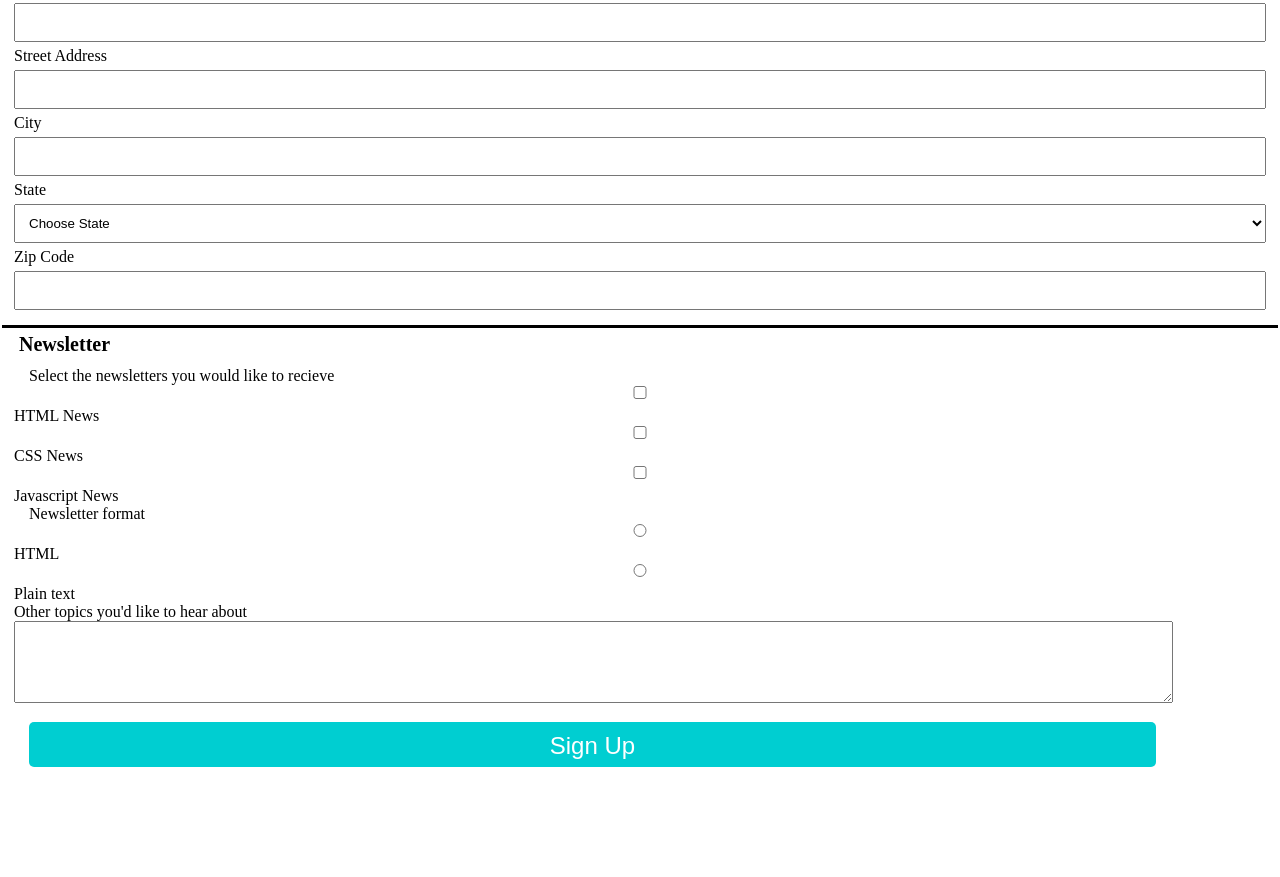
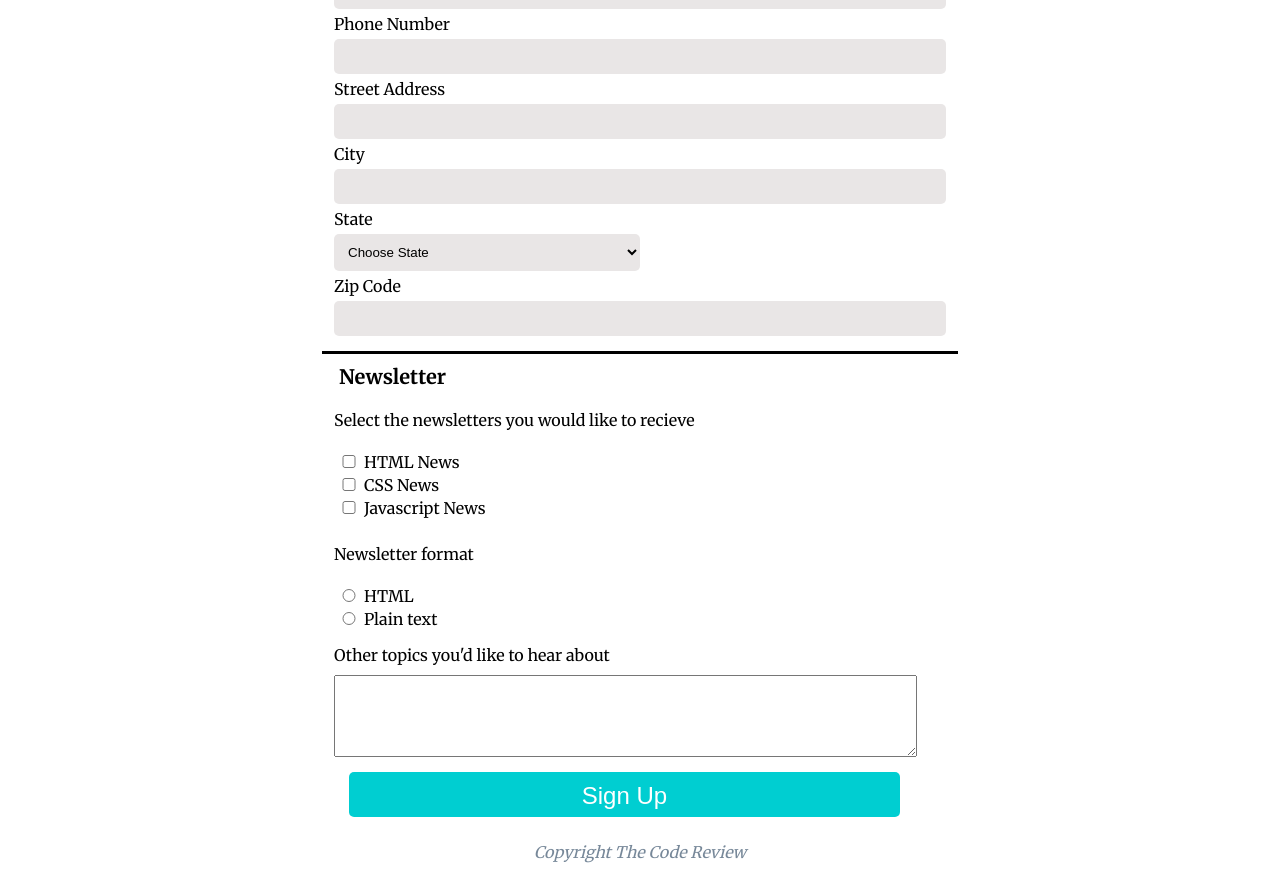
Before and after one commit to jsmcmill/Project-3, a plain HTML site: page Project 3/index.html in a window 1280 px wide. Shown: the part 457-1334 px from the top of the page. Before the commit the page ends 1249 px from the top, so only its background shows below. Drawn offline with Linux system fonts and the light colour scheme.

Commit message:
Add files via upload

```diff
--- a/Project 3/CSS/styles.css
+++ b/Project 3/CSS/styles.css
@@ -6,9 +6,9 @@ header {
     background-color: darkslategray;
     color: white;
     height: 100px;
-    width: 90%;
-    margin: 0 auto;
-    padding: 20px;
+    width: 100%;
+    margin: 0;
+    padding: 20px 0;
     text-align: center;
     font-size: .75em;
 }
@@ -36,13 +36,18 @@ input, select {
     margin: 5px auto;
     width: 100%;
     align-content: center;
+    border-radius: 5px;
+    border: 0 none;
+    background-color: rgb(233, 230, 230);
 }
 
 ::placeholder {
     text-align: right;
 }
 
-
+input[type=text]:active {
+    color: #52bab3;
+}
 
 fieldset {
     border: 0 none;
@@ -51,7 +56,7 @@ fieldset {
 legend {
     font-weight: bold;
     font-size: 1.25em;
-    padding: 5px;
+    padding: 10px 5px 5px 5px;
 }
 
 .fieldset {
@@ -64,10 +69,21 @@ legend {
     padding: 5px;
 }
 
-input[type="radio"],
-input[type="checkbox"] {
-  margin: 0 4px 8px 0;
-  display: inline;
+input[type="radio"] {
+    width: 100px;
+    margin-left: 0;
+}
+
+#html_format,
+#text_format {
+    width: 30px;
+    padding-right: 10px;
+}
+
+#html,
+#css,
+#javascript {
+    width: 30px;
 }
 
 .news {
@@ -77,10 +93,12 @@ input[type="checkbox"] {
 }
 
 .label {
+    box-sizing: border-box;
     text-align: left;
     margin: 0 auto;
-    padding: 15px;
     margin-top: 10px;
+    height: 10px;
+
 }
 
 #topics {
@@ -103,5 +121,47 @@ input[type="checkbox"] {
 
 }
 
+select {
+    width: 50%;
+}
 
+div {
+    padding-top: 10px;
+    padding-bottom: 15px;
+}
+
+textarea {
+    display: block;
+    padding: 5px;
+    width: 100%;
+    height: 100px;
+    margin: 10px 0;
+}
+
+footer {
+    display: flex;
+    justify-content: center;
+    font-size: 1em;
+    margin: 0 auto;
+    padding-bottom: 15px;
+    color: lightslategray;
+    font-style: italic;
+}
+
+body {
 font-family: 'Merriweather', serif;
+}
+
+@media (min-width: 768px) {
+
+
+    form {
+        max-width: 50%;
+        margin: 0 auto;
+    }
+
+    .top {
+        max-width: 50%;
+        margin: 0 auto;
+    }
+}
--- a/Project 3/index.html
+++ b/Project 3/index.html
@@ -4,7 +4,7 @@
     <meta charset="UTF-8">
     <meta http-equiv="X-UA-Compatible" content="IE=edge">
     <meta name="viewport" content="width=device-width, initial-scale=1.0">
-    <link rel="stylesheet" href="css/styles.css">
+    <link rel="stylesheet" href="CSS/styles.css">
     <link rel="preconnect" href="https://fonts.gstatic.com">
     <link href="https://fonts.googleapis.com/css2?family=Merriweather:wght@300;400;700&display=swap" rel="stylesheet">
     <title>Document</title>
@@ -13,8 +13,10 @@
     <header>
         <h1>THE CODE REVIEW</h1>
     </header>
+    <div class="top">
     <h2>Sign Up For Our Newsletter</h2>
         <p class="info">Get the latest news on how your code is doing right in your inbox.</p>
+        </div>
     <form>
         <fieldset class="fieldset">
             <legend>Contact Information</legend>
@@ -33,7 +35,7 @@
             <label for="address2">City</label>
             <input type="text" id="address2" name="user-address2">
             <br>
-            <label for="state">State</label>
+            <label for="state">State</label><br>
             <select name="user-state" id="state">
                 <option value="">Choose State</option>
                 <option value="Maine">Maine</option>
@@ -46,25 +48,29 @@
 
         </fieldset>
         <fieldset>
+
             <legend>Newsletter</legend>
-            <label class="label">Select the newsletters you would like to recieve</label>
+            <div>
+            <label class="label">Select the newsletters you would like to recieve</label><br>
+            <br>
             <input type="checkbox" id="html" value="html" name="user_html"><label class="news" for="html">HTML News</label><br>
             <input type="checkbox" id="css" value="css" name="user_css"><label class="news" for="css">CSS News</label><br>
             <input type="checkbox" id="javascript" value="javascript" name="user_java"><label class="news" for="javascript">Javascript News</label><br>
-
-            <label class="label">Newsletter format</label>
+            </div>
+            <div>
+            <label class="label">Newsletter format</label><br>
+            <br>
             <input type="radio" id="html_format" value="html_format" name="user_format"><label for="html_format" class="news">HTML</label><br>
             <input type="radio" id="text_format" value="text_format" name="user_text"><label for=text_format" class="news">Plain text</label><br>
+            </div>
 
-            <label>Other topics you'd like to hear about</label>
+            <label class="label1">Other topics you'd like to hear about</label>
             <textarea id="topics" name="user_topics"></textarea>
 
+
             <button type="submit" id="submit">Sign Up</button>
-
-
-
         </fieldset>
-
     </form>
+    <footer>Copyright The Code Review</footer>
 </body>
 </html>
```
